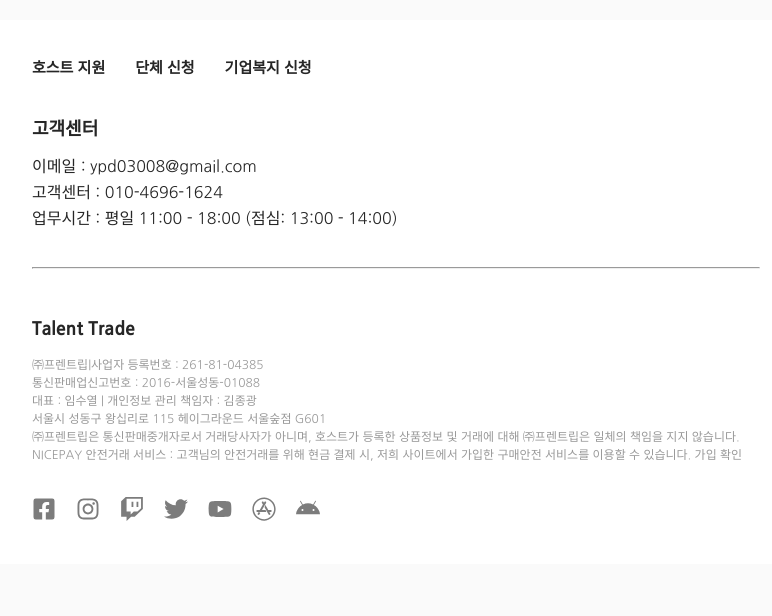
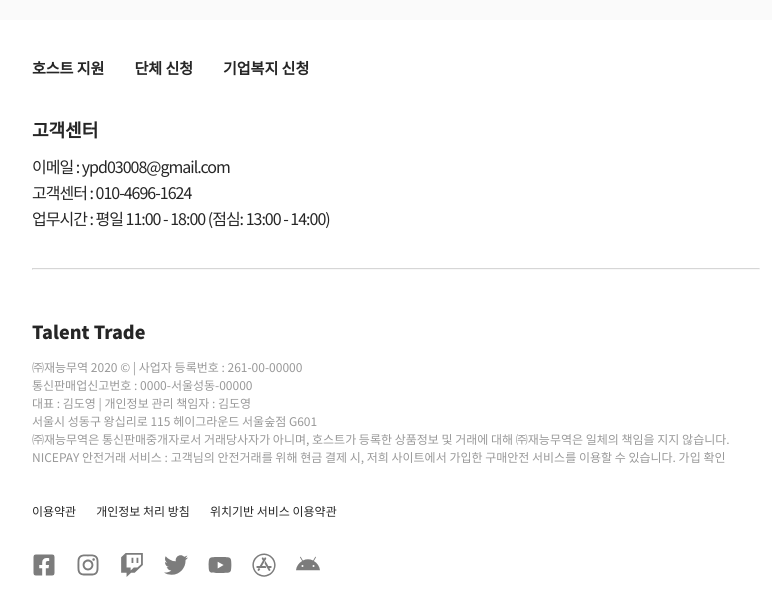
Before and after one commit to DosImpact/-boilerplate_PENG_reactclient, a React (Create React App) app: page /#/ in a window 1280 px wide. Shown: the part 760-1376 px from the top of the page, without its empty margins (244-1016 px from the left). Before the commit the page ends 1324 px from the top, so only its background shows below. Built offline with nearby package versions, Linux system fonts and the light colour scheme; no server answers.

Commit message:
fixed font and letterspace

```diff
--- a/public/index.html
+++ b/public/index.html
@@ -25,9 +25,9 @@
       Learn how to configure a non-root public URL by running `npm run build`.
     -->
     <title>React App</title>
+
     <style>
-      @import url("https://fonts.googleapis.com/css?family=Open+Sans:400,600,700");
-      @import url("https://fonts.googleapis.com/css2?family=Nanum+Gothic:wght@400;700;800&display=swap");
+      @import url("https://fonts.googleapis.com/css2?family=Noto+Sans+KR:wght@100;300;400;500;700;900&display=swap");
     </style>
   </head>
   <body>
--- a/src/Styles/GlobalStyles.js
+++ b/src/Styles/GlobalStyles.js
@@ -11,7 +11,7 @@ export default createGlobalStyle`
         background-color:${(props) => props.theme.bgColor};
         color: ${(props) => props.theme.blackColor};
         font-size:14px;
-        font-family: 'Nanum Gothic', sans-serif;
+        font-family: 'Noto Sans KR', sans-serif;
         padding-top: 140px;
     }
     a {
@@ -33,10 +33,16 @@ export default createGlobalStyle`
     .title03{
         font-size: 16px;
         font-weight:400;
+        letter-spacing: -1px;
     }
     .title04{
         font-size: 14px;
         font-weight:400;
         color: rgb(153, 153, 153);
     }
+    .title05{
+        font-size: 14px;
+        font-weight:400;
+        opacity:0.4;
+    }
 `;
--- a/src/components/Footer/Footer.js
+++ b/src/components/Footer/Footer.js
@@ -26,6 +26,13 @@ const footerList = [
   { href: "#", text: "단체 신청" },
   { href: "#", text: "기업복지 신청" },
 ];
+
+const termsUsages = [
+  { href: "#", text: "이용약관" },
+  { href: "#", text: "개인정보 처리 방침" },
+  { href: "#", text: "위치기반 서비스 이용약관" },
+];
+
 function Footer() {
   return (
     <Container>
@@ -39,6 +46,7 @@ function Footer() {
             </div>
           ))}
         </div>
+
         <div className="footer__info">
           <div className="footer__info__column">
             <div className="title01">고객센터</div>
@@ -48,24 +56,27 @@ function Footer() {
               업무시간 : 평일 11:00 - 18:00 (점심: 13:00 - 14:00)
             </div>
           </div>
-          <hr className="title04" />
+
+          <hr className="title05" />
+
           <div className="footer__info__column">
             <div className="title01">Talent Trade</div>
             <div className="title04">
-              ㈜프렌트립|사업자 등록번호 : 261-81-04385
+              ㈜재능무역 {new Date().getFullYear()} &copy; | 사업자 등록번호 :
+              261-00-00000
             </div>
             <div className="title04">
-              통신판매업신고번호 : 2016-서울성동-01088
+              통신판매업신고번호 : 0000-서울성동-00000
             </div>
             <div className="title04">
-              대표 : 임수열 | 개인정보 관리 책임자 : 김종광
+              대표 : 김도영 | 개인정보 관리 책임자 : 김도영
             </div>
             <div className="title04">
               서울시 성동구 왕십리로 115 헤이그라운드 서울숲점 G601
             </div>
             <div className="title04">
-              ㈜프렌트립은 통신판매중개자로서 거래당사자가 아니며, 호스트가
-              등록한 상품정보 및 거래에 대해 ㈜프렌트립은 일체의 책임을 지지
+              ㈜재능무역은 통신판매중개자로서 거래당사자가 아니며, 호스트가
+              등록한 상품정보 및 거래에 대해 ㈜재능무역은 일체의 책임을 지지
               않습니다.
             </div>
             <div className="title04"></div>
@@ -75,11 +86,21 @@ function Footer() {
               확인
             </div>
           </div>
+          <div className="footer__usages">
+            {termsUsages.map((e, idx) => (
+              <div className="footer__usages__items title04" key={idx}>
+                <a href={e.href}>
+                  <span>{e.text}</span>
+                </a>
+              </div>
+            ))}
+          </div>
         </div>
+
         <div className="footer__links">
           <div className="icons__list">
             {iconList.map((e, idx) => (
-              <div className="icons__item" key={idx}>
+              <div className="icons__item " key={idx}>
                 <a href={e.href}>{e.icon()}</a>
               </div>
             ))}
@@ -103,15 +124,15 @@ const Wrapper = styled.div`
   margin: 0px auto;
   padding: 40px 20px;
 
-  & .title04 {
-    margin: 6px 0px;
-    font-size: 12px;
+  & .title01 {
+    padding: 15px 0px;
   }
   & .title03 {
     padding: 5px 0px;
   }
-  & .title01 {
-    padding: 15px 0px;
+  & .title04 {
+    margin: 6px 0px;
+    font-size: 12px;
   }
 
   & .footer__nav {
@@ -131,9 +152,20 @@ const Wrapper = styled.div`
     & .footer__info__column {
       padding: 30px 0px;
     }
+
+    & .footer__usages {
+      display: flex;
+      justify-content: flex-start;
+      align-items: center;
+
+      & .footer__usages__items {
+        margin-right: 20px;
+      }
+    }
   }
 
   & .footer__links {
+    padding: 30px 0px;
     & .icons__list {
       opacity: 0.6;
       font-size: 24px;
```
